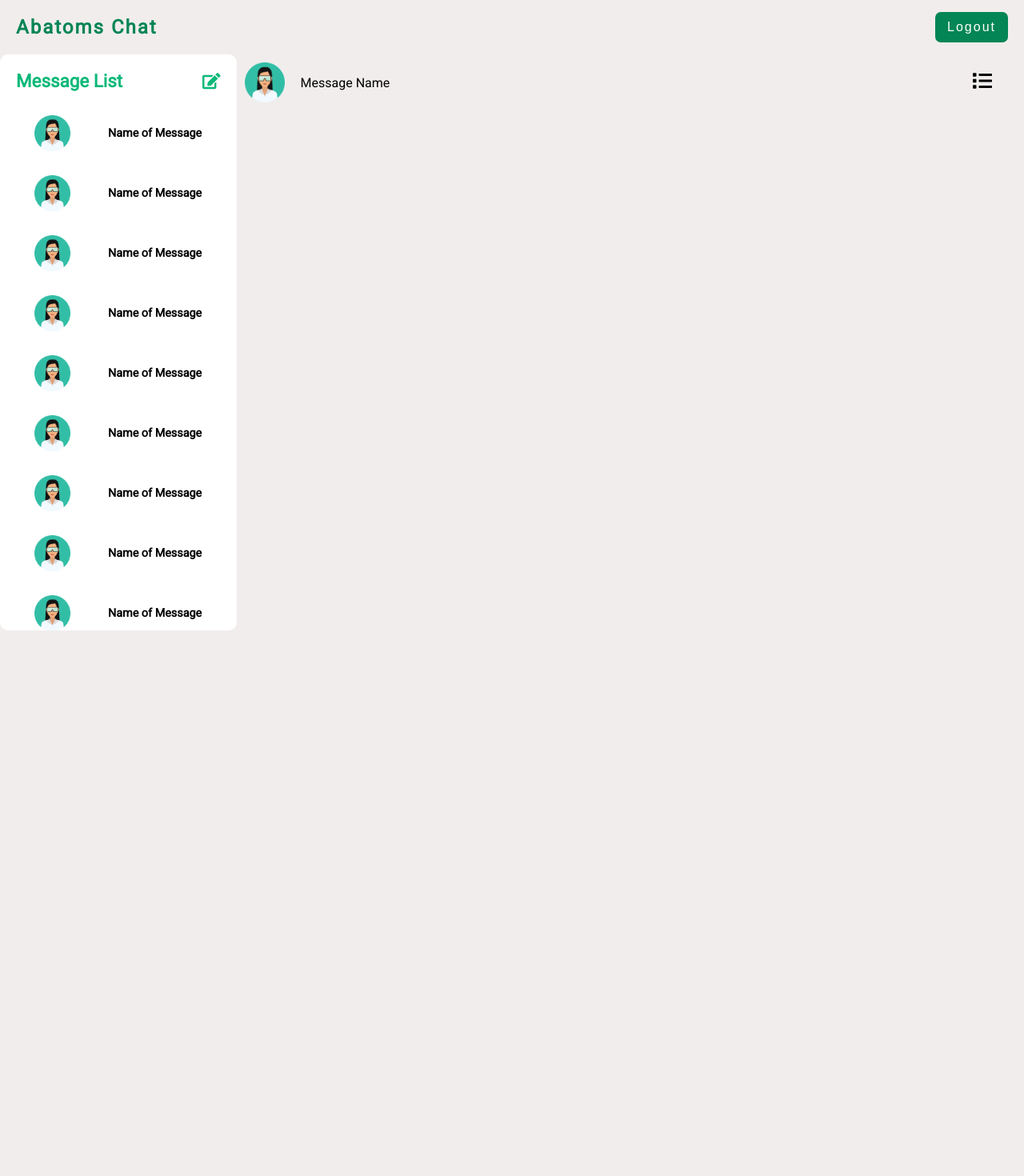
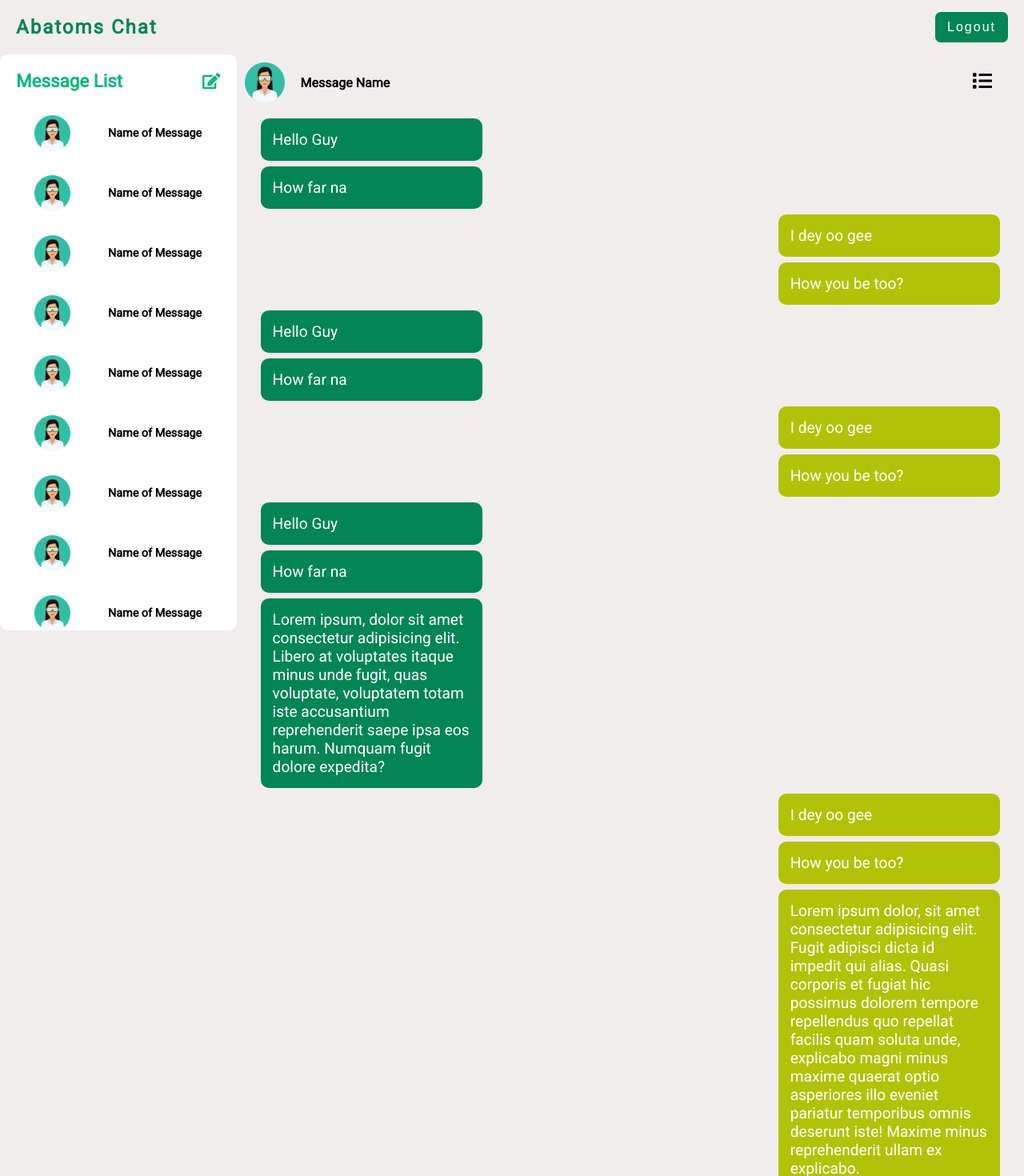
Before and after one commit to Bola-coder/My-Chat-App, a React (Create React App) app: page /chats in a window 1280 px wide. Shown: the top 1470 px of the page at 80% size. Before the commit the page ends 800 px from the top, so only its background shows below. Built offline with nearby package versions, Linux system fonts and the light colour scheme; no server answers.

Commit message:
Worked on the messageContent component

```diff
--- a/src/components/chat/ChatContent.jsx
+++ b/src/components/chat/ChatContent.jsx
@@ -1,10 +1,12 @@
 import React from "react";
 import ChatContentHeader from "./ChatContentHeader";
 import style from "./../../css/ChatContent.module.css";
+import MessageContent from "./MessageContent";
 const ChatContent = () => {
   return (
     <div className={style.chatContent}>
       <ChatContentHeader />
+      <MessageContent />
     </div>
   );
 };
--- /dev/null
+++ b/src/components/chat/MessageContent.jsx
@@ -0,0 +1,49 @@
+import React from "react";
+import style from "./../../css/MessageContent.module.css";
+
+const MessageContent = () => {
+  return (
+    <section className={style.messageContent}>
+      <div className={style.messages__received}>
+        <p>Hello Guy</p>
+        <p>How far na</p>
+      </div>
+      <div className={style.messages__sent}>
+        <p>I dey oo gee</p>
+        <p>How you be too?</p>
+      </div>
+      <div className={style.messages__received}>
+        <p>Hello Guy</p>
+        <p>How far na</p>
+      </div>
+      <div className={style.messages__sent}>
+        <p>I dey oo gee</p>
+        <p>How you be too?</p>
+      </div>
+      <div className={style.messages__received}>
+        <p>Hello Guy</p>
+        <p>How far na</p>
+        <p>
+          Lorem ipsum, dolor sit amet consectetur adipisicing elit. Libero at
+          voluptates itaque minus unde fugit, quas voluptate, voluptatem totam
+          iste accusantium reprehenderit saepe ipsa eos harum. Numquam fugit
+          dolore expedita?
+        </p>
+      </div>
+      <div className={style.messages__sent}>
+        <p>I dey oo gee</p>
+        <p>How you be too?</p>
+        <p>
+          Lorem ipsum dolor, sit amet consectetur adipisicing elit. Fugit
+          adipisci dicta id impedit qui alias. Quasi corporis et fugiat hic
+          possimus dolorem tempore repellendus quo repellat facilis quam soluta
+          unde, explicabo magni minus maxime quaerat optio asperiores illo
+          eveniet pariatur temporibus omnis deserunt iste! Maxime minus
+          reprehenderit ullam ex explicabo.
+        </p>
+      </div>
+    </section>
+  );
+};
+
+export default MessageContent;
--- a/src/css/ChatContent.module.css
+++ b/src/css/ChatContent.module.css
@@ -1,4 +1,5 @@
 .chatContent {
   flex: 3.5;
   padding: 10px;
+  overflow-x: auto;
 }
--- a/src/css/ChatContentHeader.module.css
+++ b/src/css/ChatContentHeader.module.css
@@ -12,6 +12,7 @@
 
 .chatContentHeader__text p {
   margin-left: 20px;
+  font-weight: 700;
 }
 
 .chatContentHeader__icon {
--- /dev/null
+++ b/src/css/MessageContent.module.css
@@ -0,0 +1,32 @@
+.messageContent {
+  margin: auto;
+  padding: 20px;
+}
+
+.messages__received {
+  margin: auto;
+}
+
+.messages__sent {
+  margin-left: 70%;
+  width: 30%;
+}
+
+.messages__received p {
+  width: 30%;
+  font-size: 1.2rem;
+  padding: 15px;
+  background-color: var(--text-color-main);
+  margin-bottom: 7px;
+  border-radius: 10px;
+  color: var(--text-color-white);
+}
+
+.messages__sent p {
+  font-size: 1.2rem;
+  padding: 15px;
+  background-color: var(--text-color-tertiary);
+  margin-bottom: 7px;
+  border-radius: 10px;
+  color: var(--text-color-white);
+}
```
